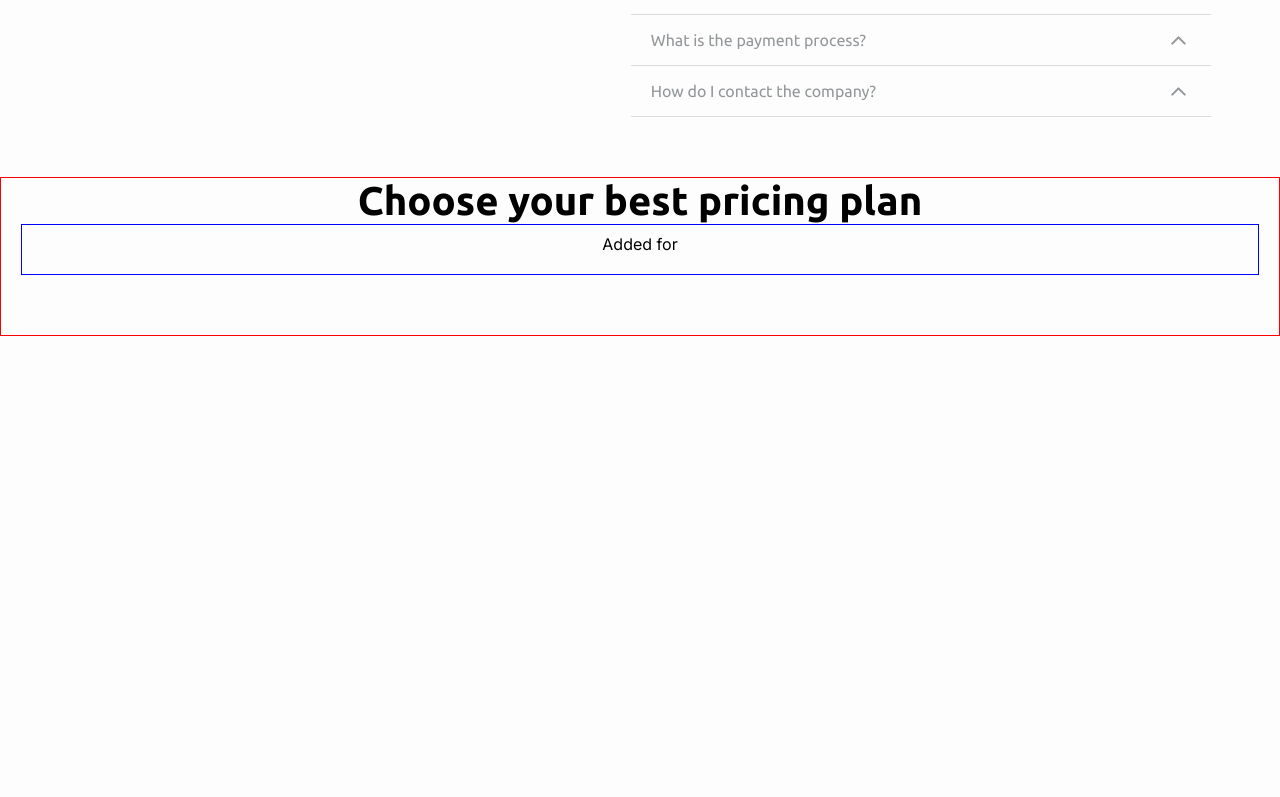
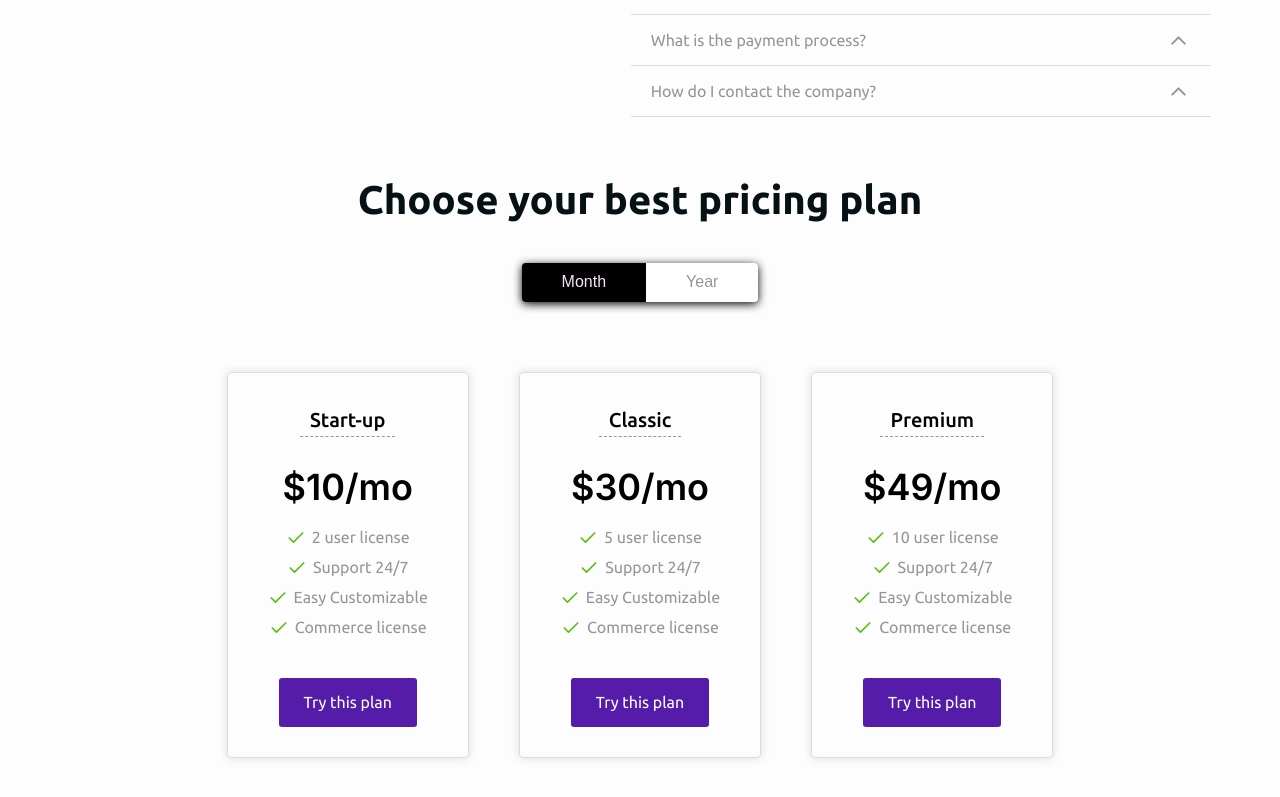
Before and after one commit to juliemoura/codext, a Next.js app: page / in a window 1280 px wide. Shown: the part 2145-2942 px from the top of the page. Before the commit the page ends 2481 px from the top, so only its background shows below. Built offline with nearby package versions, Linux system fonts and the light colour scheme.

Commit message:
update: improvements

```diff
--- a/components/buttons/index.tsx
+++ b/components/buttons/index.tsx
@@ -1,16 +1,18 @@
+import { CodextTheme } from "@themes/CodextTheme";
 import { ReactElement, ReactNode } from "react";
 import { Container, Title } from "./styles";
 
 export type PrimaryTypes = {
     color?: string;
-    bgColor?: string;
+    bgColor?: keyof typeof CodextTheme.colors;
     width?: string;
+    hoverColor?: keyof typeof CodextTheme.colors;
     children: ReactNode | ReactNode[];
 };
 
-const Primary = ({ bgColor = "blue300", color = "white", width = "max-content", children }: PrimaryTypes): ReactElement => {
+const Primary = ({ bgColor = "blue300", color = "white", width = "max-content", hoverColor= "blue200", children }: PrimaryTypes): ReactElement => {
     return (
-        <Container bgColor={bgColor} width={width}>
+        <Container bgColor={bgColor} width={width} hoverColor={hoverColor}>
             <Title color={color}>
                 {children}
             </Title>
--- a/components/buttons/styles.ts
+++ b/components/buttons/styles.ts
@@ -2,15 +2,15 @@
 import { PrimaryTypes } from ".";
 
 export const Container = styled.div<PrimaryTypes>`
-  ${({ theme, width }) => css`
+  ${({ theme, width, bgColor, hoverColor }) => css`
     font-family: ${theme.fontFamily.ubuntu};
-    background: ${theme.colors.blue300};
+    background: ${theme.colors[bgColor as keyof typeof theme.colors]};
     color: ${theme.colors.white};
     width: ${width === "max-content" ? "max-content" : "100%"};
 
     &:hover {
-      background: ${theme.colors.blue200};
-      color: ${theme.colors.blue400};
+      background: ${theme.colors[hoverColor as keyof typeof theme.colors]};
+      color: ${theme.colors.black};
       cursor: pointer;
     }
   `};
--- a/package.json
+++ b/package.json
@@ -10,6 +10,8 @@
   },
   "dependencies": {
     "@radix-ui/react-accordion": "^1.1.0",
+    "@radix-ui/react-switch": "^1.0.2",
+    "@radix-ui/react-toggle-group": "^1.0.3",
     "@types/node": "18.14.1",
     "@types/react": "^18.0.28",
     "@types/react-dom": "18.0.11",
--- a/public/global.css
+++ b/public/global.css
@@ -1,5 +1,5 @@
 @import url('https://fonts.googleapis.com/css2?family=Space+Grotesk&family=Ubuntu:wght@400;500;700&display=swap');
-@import url('https://fonts.googleapis.com/css2?family=Inter:wght@300;400&display=swap');
+@import url('https://fonts.googleapis.com/css2?family=Inter:wght@300;400;500;600&display=swap');
 
 body {
     overflow: scroll !important;
--- a/sections/price/index.tsx
+++ b/sections/price/index.tsx
@@ -1,17 +1,21 @@
+import { CardPlan } from "@components/cardPlan";
+import { Switch } from "@components/switch";
 import { Typography } from "@components/typography";
-import { Container, DescriptionContainer } from "./styles";
+import { useState } from "react";
+import { ToggleGroup } from "./components/toogleGroup";
+import { Left } from "./left";
+import { Right } from "./right";
+import { Container } from "./styles";
 
 const Price = () => {
+    const [id, useId] = useState<number>(1);
+
     return (
         <Container>
-            <Typography fontSize="fs550" color="black" textAlign="center" fontWeight="bold">
+            <Typography fontSize="fs550" color="blue500" textAlign="center" fontWeight="bold">
                 Choose your best pricing plan
             </Typography>
-            <DescriptionContainer>
-                <Typography fontSize="fs100" color="black" textAlign="center" fontFamily="inter">
-                    Added for
-                </Typography>
-            </DescriptionContainer>
+            <ToggleGroup />
         </Container>
     )
 }
--- a/sections/price/styles.ts
+++ b/sections/price/styles.ts
@@ -1,17 +1,11 @@
 import styled from "styled-components";
 
 export const Container = styled.section`
-    border: 1px solid red;
     padding: 0 20px 60px 20px;
     display: flex;
     flex-direction: column;
+
+    @media(max-width: 768px) {
+        padding: 20px 0;
+    }
 `;
-
-export const DescriptionContainer = styled.div`
-    border: 1px solid blue;
-    display: flex;
-    align-items: center;
-    justify-content: center;
-    padding: 10px 0 20px 0;
-
-`;
```
Also changed, not shown: 1 other file (tests, documents, lock files or other folders).
